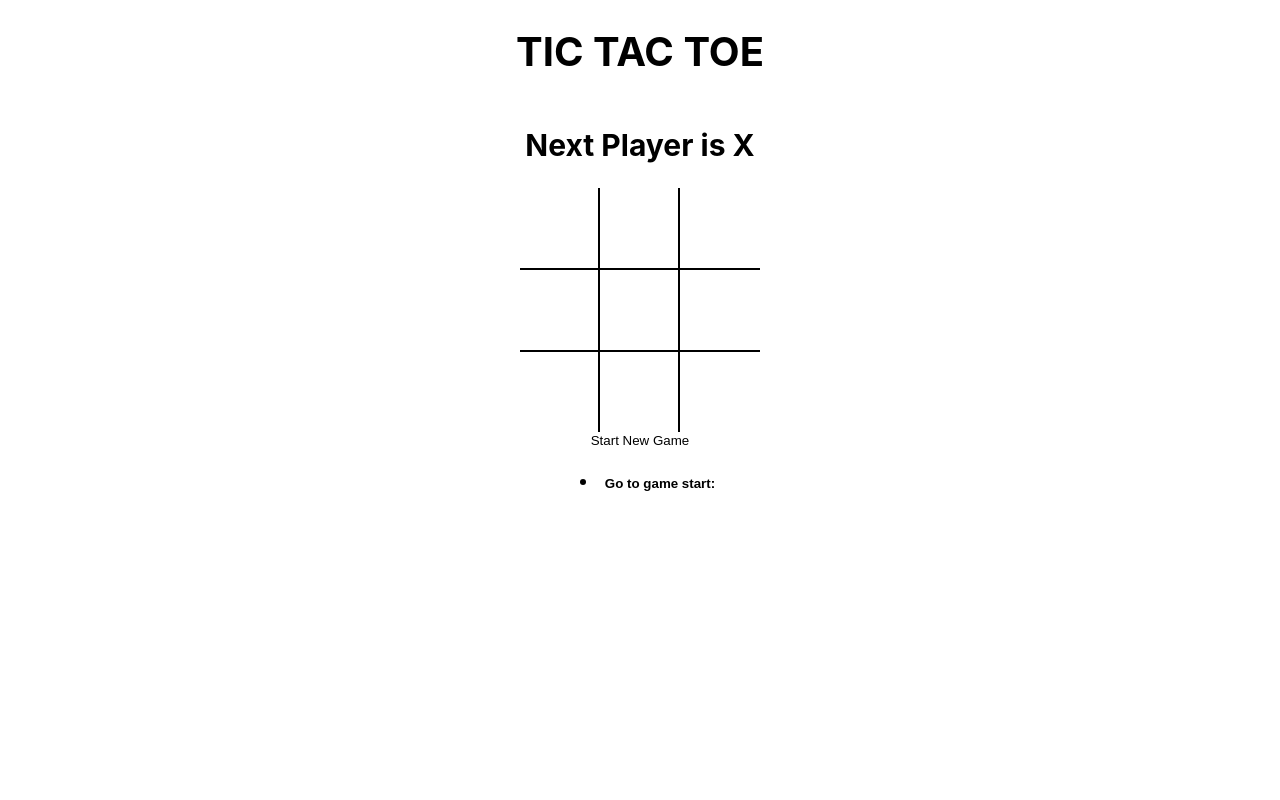
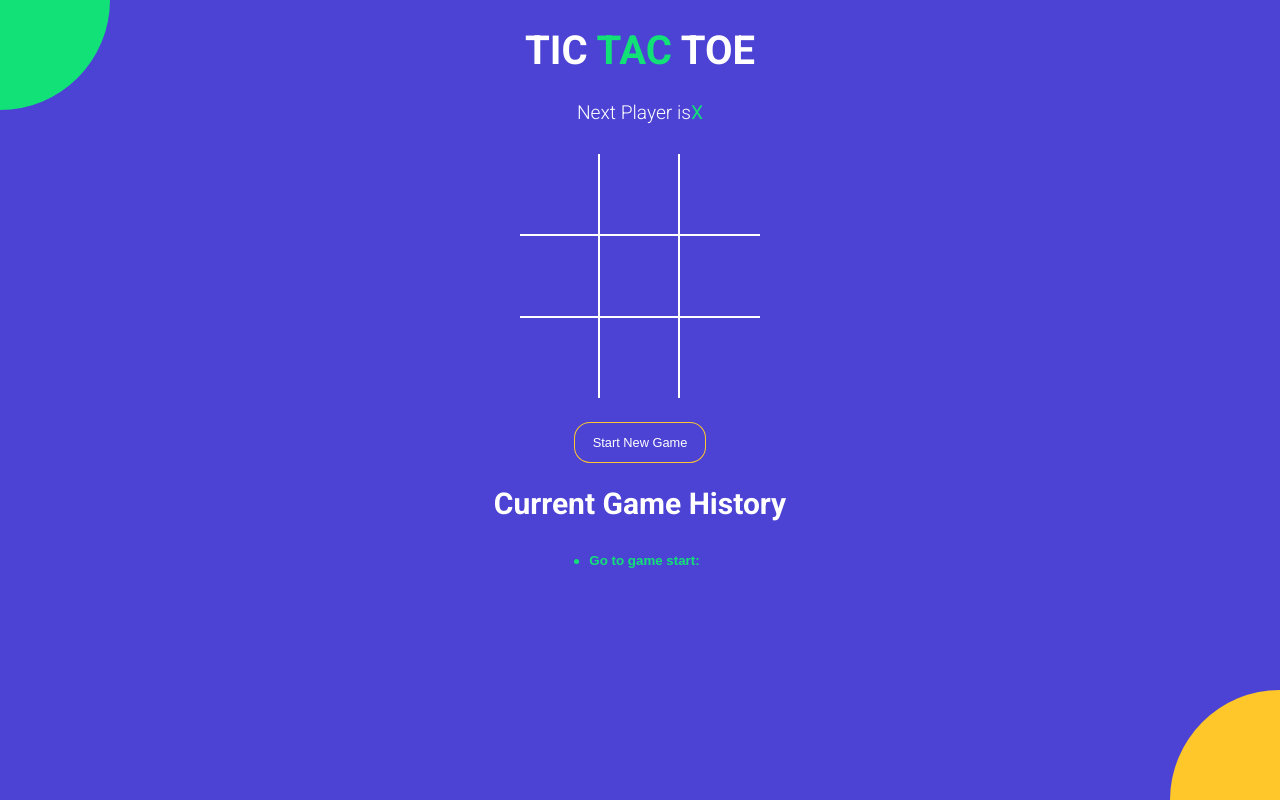
Before and after one commit to aamnasuhail/tictactoe, a React (Create React App) app: page / in a window 1280 px wide. Built offline with nearby package versions, Linux system fonts and the light colour scheme.

Commit message:
Style the Entire App

```diff
--- a/public/index.html
+++ b/public/index.html
@@ -9,9 +9,12 @@
       name="description"
       content="Web site created using create-react-app"
     />
-    <!-- <link rel="manifest" href="%PUBLIC_URL%/manifest.json" /> -->
 
-    <title>React App</title>
+    <link
+      href="https://fonts.googleapis.com/css?family=Roboto:300,400,700&display=swap"
+      rel="stylesheet"
+    />
+    <title>TIC TAC TOE</title>
   </head>
   <body>
     <noscript>You need to enable JavaScript to run this app.</noscript>
--- a/src/App.js
+++ b/src/App.js
@@ -49,17 +49,25 @@
   };
   return (
     <div className="app">
-      <h1>TIC TAC TOE</h1>
+      <h1>
+        TIC <span className="text-green">TAC</span> TOE
+      </h1>
       <StatusMessage winner={winner} current={current} />
       <Board
         board={current.board}
         handleSquareClick={handleSquareClick}
         winningSquares={winningSquares}
       />
-      <button type="button" onClick={onNewGame}>
+      <button
+        type="button"
+        onClick={onNewGame}
+        className={`btn-reset ${winner ? "active" : ""}`}
+      >
         Start New Game
       </button>
+      <h2 style={{ fonweight: "normal" }}>Current Game History</h2>
       <History history={history} moveTo={moveTo} currentMove={currentMove} />
+      <div className="bg-balls" />
     </div>
   );
 }
--- a/src/components/History.jsx
+++ b/src/components/History.jsx
@@ -2,16 +2,15 @@
 
 const History = ({ history, moveTo, currentMove }) => {
   return (
-    <ul>
+    <div className="history-wrapper">
+      <ul className="history">
         {history.map((_, move) => {
           return (
             <li key={move}>
               <button
                 type="button"
                 onClick={() => moveTo(move)}
-              style={{
-                fontWeight: move === currentMove ? "bold" : "normal",
-              }}
+                className={`btn-move ${move === currentMove ? "active" : ""}`}
               >
                 {move === 0 ? "Go to game start:" : `Go to move #${move}`}
               </button>
@@ -19,6 +18,7 @@
           );
         })}
       </ul>
+    </div>
   );
 };
 
--- a/src/components/Square.jsx
+++ b/src/components/Square.jsx
@@ -4,9 +4,10 @@
   return (
     <button
       type="button"
-      className="square"
       onClick={onClick}
-      style={{ fontWeight: isWinningSquare ? "bold" : "normal" }}
+      className={`square ${isWinningSquare}:"winning":"" ${
+        value === "X" ? "text-green" : "text-orange"
+      }`}
     >
       {value}
     </button>
--- a/src/components/StatusMessage.jsx
+++ b/src/components/StatusMessage.jsx
@@ -6,13 +6,32 @@
   //   : `Next Player is ${current.isXNext ? "X" : "O"}`;
   const noMovesLeft = current.board.every((el) => el !== null);
   return (
-    <h2>
-      {winner && `Winner is ${winner}`}
-      {!winner &&
-        !noMovesLeft &&
-        `Next Player is ${current.isXNext ? "X" : "O"}`}
-      {!winner && noMovesLeft && "X and O Tied"}
-    </h2>
+    <div className="status-message">
+      {winner && (
+        <>
+          Winner is{" "}
+          <span className={winner === "X" ? "text-green" : "text-orange"}>
+            {winner}
+          </span>
+        </>
+      )}
+      {!winner && !noMovesLeft && (
+        <>
+          Next Player is
+          <span className={current.isXNext ? "text-green" : "text-orange"}>
+            {current.isXNext ? "X" : "O"}
+          </span>{" "}
+        </>
+      )}
+
+      {!winner && noMovesLeft && (
+        <>
+          <span className="text-green">X</span> and
+          <span className="text-orange">O</span>
+          tied.
+        </>
+      )}
+    </div>
   );
 };
 
--- a/src/styles/root.scss
+++ b/src/styles/root.scss
@@ -1,4 +1,11 @@
+$green: #12e177;
+$orange: #ffc72a;
+$blue: #4c43d4;
+
 body {
+  font-family: "Roboto", sans-serif;
+  background-color: $blue;
+  color: #fff;
   padding: 0;
   margin: 0;
 }
@@ -19,18 +26,83 @@
   align-items: center;
 }
 
+.text-green {
+  color: $green;
+}
+
+.text-orange {
+  color: $orange;
+}
+
+.history-wrapper {
+  width: 300px;
+  text-align: center;
+  margin-bottom: 20px;
+  .history {
+    display: inline-block;
+    padding: 0;
+    margin: 0;
+    li {
+      list-style: none;
+      text-align: left;
+      &:before {
+        content: "";
+        border-radius: 50%;
+        display: inline-block;
+        height: 5px;
+        width: 5px;
+        background-color: $green;
+        margin-right: 4px;
+        margin-bottom: 1px;
+      }
+
+      .btn-move {
+        color: #fff;
+        &.active {
+          font-weight: bold;
+          color: $green;
+        }
+      }
+    }
+  }
+}
+
+.status-message {
+  margin-bottom: 30px;
+  font-size: 1.2rem;
+  font-weight: lighter;
+  span {
+    font-weight: normal;
+  }
+}
+
+.btn-reset {
+  font-size: 0.8rem;
+  color: #fff;
+  border-radius: 15px;
+  padding: 12px 18px;
+  margin-top: 25px;
+  transition: all 0.2s;
+  background-color: $blue;
+  box-shadow: 0px 0px 0px 1px $orange;
+  &.active {
+    background-color: $orange;
+    box-shadow: none;
+  }
+}
+
 .board {
   .board-row {
     display: flex;
     flex-direction: row;
-    border-bottom: 2px solid #000;
+    border-bottom: 2px solid #fff;
     &:last-child {
       border-bottom: none;
     }
     .square {
       width: 80px;
       height: 80px;
-      border-right: 2px solid #000;
+      border-right: 2px solid #fff;
       font-size: 2.5rem;
       padding: 0;
       overflow: hidden;
@@ -38,6 +110,63 @@
       &:last-child {
         border-right: none;
       }
+      &.winning {
+        animation: scaleText 1.4s infinite;
+        @keyframes scaleText {
+          0% {
+            transform: 2.5rem;
+          }
+          50% {
+            font-size: 3.5rem;
+          }
+          100% {
+            font-size: 2.5rem;
+          }
+        }
+      }
     }
   }
 }
+
+.bg-balls {
+  position: fixed;
+  top: 0;
+  left: 0;
+  right: 0;
+  bottom: 0;
+  min-width: 100%;
+  z-index: -1;
+
+  &:before,
+  &:after {
+    content: "";
+    position: absolute;
+    width: 150px;
+    height: 150px;
+    border-radius: 50%;
+  }
+
+  &:before {
+    background-color: $orange;
+    right: -75px;
+    bottom: -75px;
+    @media screen and (min-width: 476px) {
+      width: 220px;
+      height: 220px;
+      right: -110px;
+      bottom: -110px;
+    }
+  }
+
+  &:after {
+    background-color: $green;
+    top: -75px;
+    left: -75px;
+    @media screen and (min-width: 476px) {
+      width: 220px;
+      height: 220px;
+      top: -110px;
+      left: -110px;
+    }
+  }
+}
```
Lines whose indentation alone changed are shown as unchanged.
